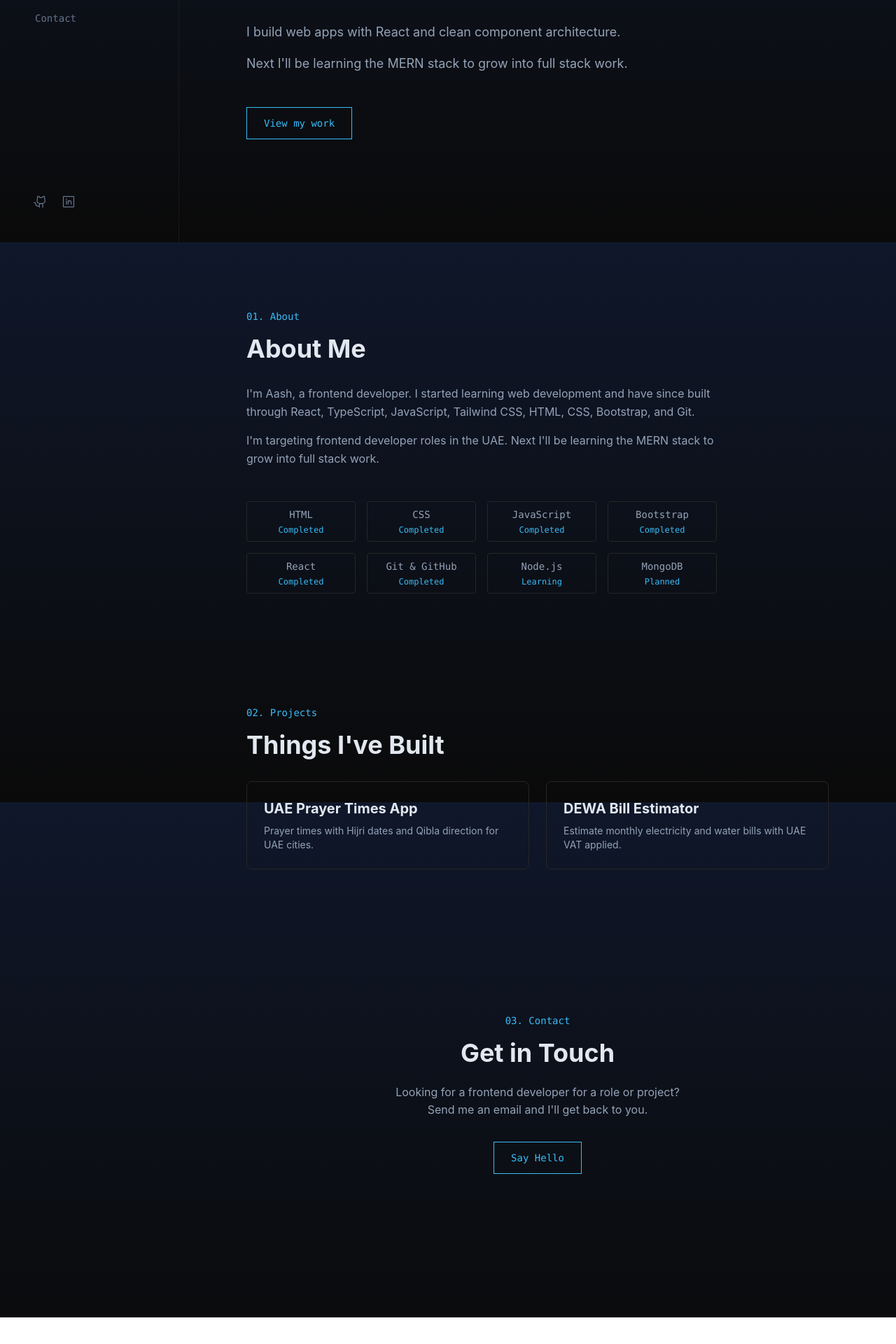
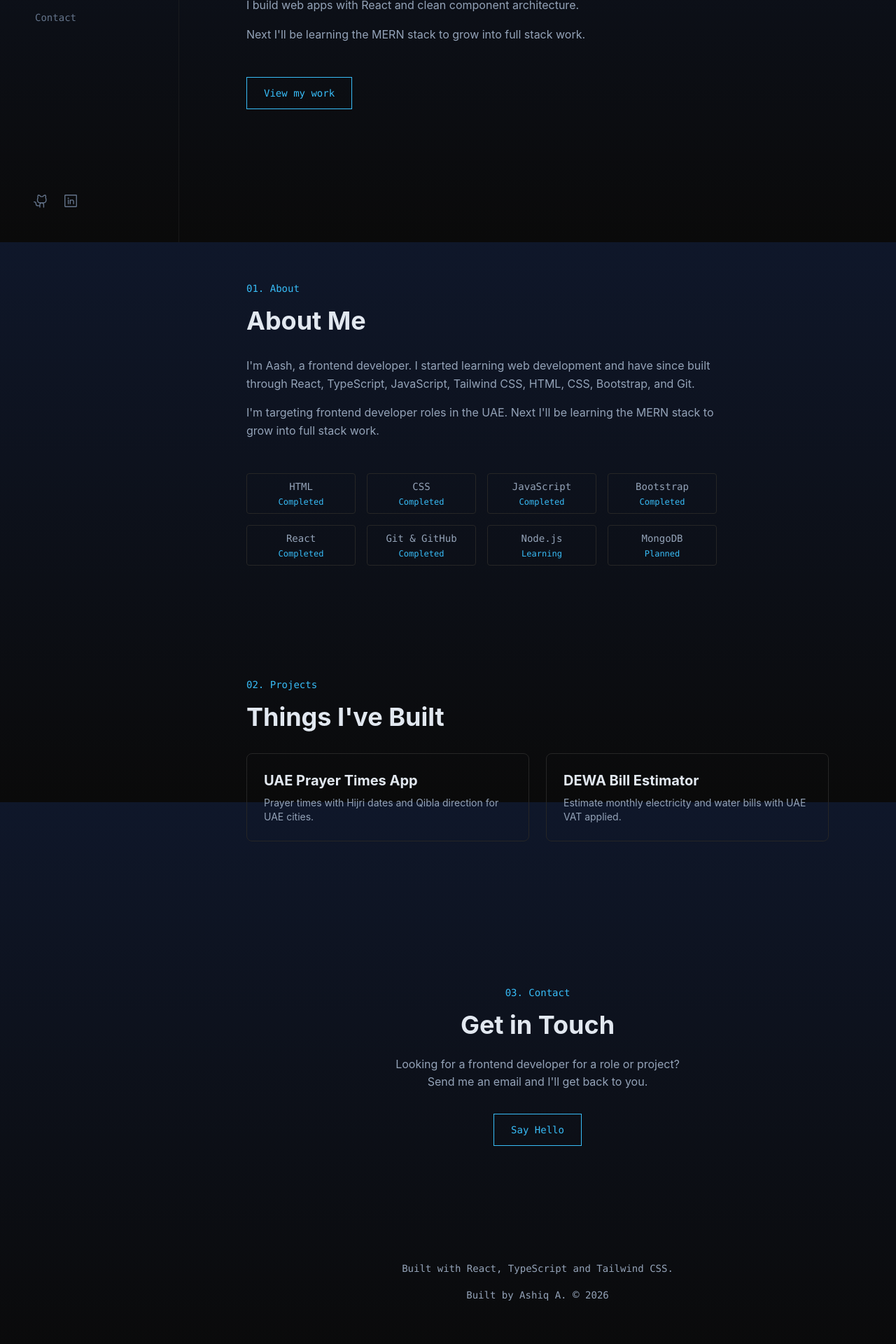
Before and after one commit to ashiq-webdev/portfolio-site, a React (Vite) app: page / in a window 1280 px wide. Shown: the part 454-2374 px from the top of the page at 70% size. Before the commit the page ends 2336 px from the top, so only its background shows below. Built offline with nearby package versions, Linux system fonts and the light colour scheme.

Commit message:
feat: add footer with social links

```diff
--- /dev/null
+++ b/src/components/Home/Footer.tsx
@@ -0,0 +1,46 @@
+import { GithubLogoIcon, LinkedinLogoIcon } from '@phosphor-icons/react';
+import { palette } from '../../utils/useTheme';
+
+const { body, accent, secondary } = palette;
+
+export function Footer() {
+  return (
+    <footer
+      className="pt-10 pb-5 flex flex-col items-center gap-4 text-center"
+      data-testid="footer"
+    >
+      <p className="font-mono text-sm" style={{ color: body }}>
+        Built with React, TypeScript and Tailwind CSS.
+      </p>
+      <p className="font-mono text-sm" style={{ color: body }}>
+        Built by Ashiq A. <span className="text-base">©</span> 2026
+      </p>
+      <div className="flex items-center gap-5 mt-2 md:hidden">
+        <a
+          href="https://github.com/aash"
+          target="_blank"
+          rel="noopener noreferrer"
+          className="transition-colors"
+          style={{ color: secondary }}
+          aria-label="GitHub profile"
+          onMouseEnter={(e) => (e.currentTarget.style.color = accent)}
+          onMouseLeave={(e) => (e.currentTarget.style.color = secondary)}
+        >
+          <GithubLogoIcon size={22} weight="regular" />
+        </a>
+        <a
+          href="https://linkedin.com/in/aash"
+          target="_blank"
+          rel="noopener noreferrer"
+          className="transition-colors"
+          style={{ color: secondary }}
+          aria-label="LinkedIn profile"
+          onMouseEnter={(e) => (e.currentTarget.style.color = accent)}
+          onMouseLeave={(e) => (e.currentTarget.style.color = secondary)}
+        >
+          <LinkedinLogoIcon size={22} weight="regular" />
+        </a>
+      </div>
+    </footer>
+  );
+}
--- a/src/components/Home/Hero.tsx
+++ b/src/components/Home/Hero.tsx
@@ -34,10 +34,10 @@ export function Hero() {
         >
           Frontend Developer.
         </h2>
-        <p className="max-w-xl text-lg mb-4 leading-relaxed" style={{ color: body }}>
+        <p className="max-w-xl text-base mb-4 leading-relaxed" style={{ color: body }}>
           I build web apps with React and clean component architecture.
         </p>
-        <p className="max-w-xl text-lg mb-12 leading-relaxed" style={{ color: body }}>
+        <p className="max-w-xl text-base mb-12 leading-relaxed" style={{ color: body }}>
           Next I'll be learning the MERN stack to grow into full stack work.
         </p>
         <a
--- a/src/components/Layout/Layout.tsx
+++ b/src/components/Layout/Layout.tsx
@@ -12,7 +12,7 @@ export function Layout() {
         onMenuToggle={() => setIsMenuOpen((prev) => !prev)}
       />
       <main
-        className={`flex-1 px-6 py-10 md:px-24 md:py-20 transition-all duration-300 ${
+        className={`flex-1 px-6 py-10 md:px-24 md:py-10 transition-all duration-300 ${
           isMenuOpen ? 'blur-sm pointer-events-none' : ''
         }`}
       >
--- a/src/components/Layout/Sidebar.tsx
+++ b/src/components/Layout/Sidebar.tsx
@@ -83,7 +83,7 @@ export function Sidebar({ isMenuOpen, onMenuToggle }: SidebarProps) {
   return (
     <>
       {/* Desktop sidebar + mobile top bar */}
-      <aside
+      <header
         data-testid="sidebar"
         className="fixed md:sticky top-0 left-0 right-0 md:h-dvh z-50
                    flex md:flex-col items-center md:items-start justify-between
@@ -136,7 +136,7 @@ export function Sidebar({ isMenuOpen, onMenuToggle }: SidebarProps) {
             onMouseEnter={(e) => (e.currentTarget.style.color = accent)}
             onMouseLeave={(e) => (e.currentTarget.style.color = secondary)}
           >
-            <GithubLogoIcon size={20} weight="regular" />
+            <GithubLogoIcon size={22} weight="regular" />
           </a>
           <a
             href="https://linkedin.com/in/aash"
@@ -148,7 +148,7 @@ export function Sidebar({ isMenuOpen, onMenuToggle }: SidebarProps) {
             onMouseEnter={(e) => (e.currentTarget.style.color = accent)}
             onMouseLeave={(e) => (e.currentTarget.style.color = secondary)}
           >
-            <LinkedinLogoIcon size={20} weight="regular" />
+            <LinkedinLogoIcon size={22} weight="regular" />
           </a>
         </div>
 
@@ -163,7 +163,7 @@ export function Sidebar({ isMenuOpen, onMenuToggle }: SidebarProps) {
         >
           {isMenuOpen ? <XIcon size={24} weight="regular" /> : <ListIcon size={24} weight="regular" />}
         </button>
-      </aside>
+      </header>
 
       {/* Mobile menu: click-outside layer + 75%-width overlay */}
       {isMenuOpen && (
--- a/src/pages/HomePage.tsx
+++ b/src/pages/HomePage.tsx
@@ -2,6 +2,7 @@ import { Hero } from '../components/Home/Hero';
 import { About } from '../components/Home/About';
 import { ProjectsGrid } from '../components/Home/ProjectsGrid';
 import { Contact } from '../components/Home/Contact';
+import { Footer } from '../components/Home/Footer';
 
 export function HomePage() {
   return (
@@ -10,6 +11,7 @@ export function HomePage() {
       <About />
       <ProjectsGrid />
       <Contact />
+      <Footer />
     </div>
   );
 }
```
